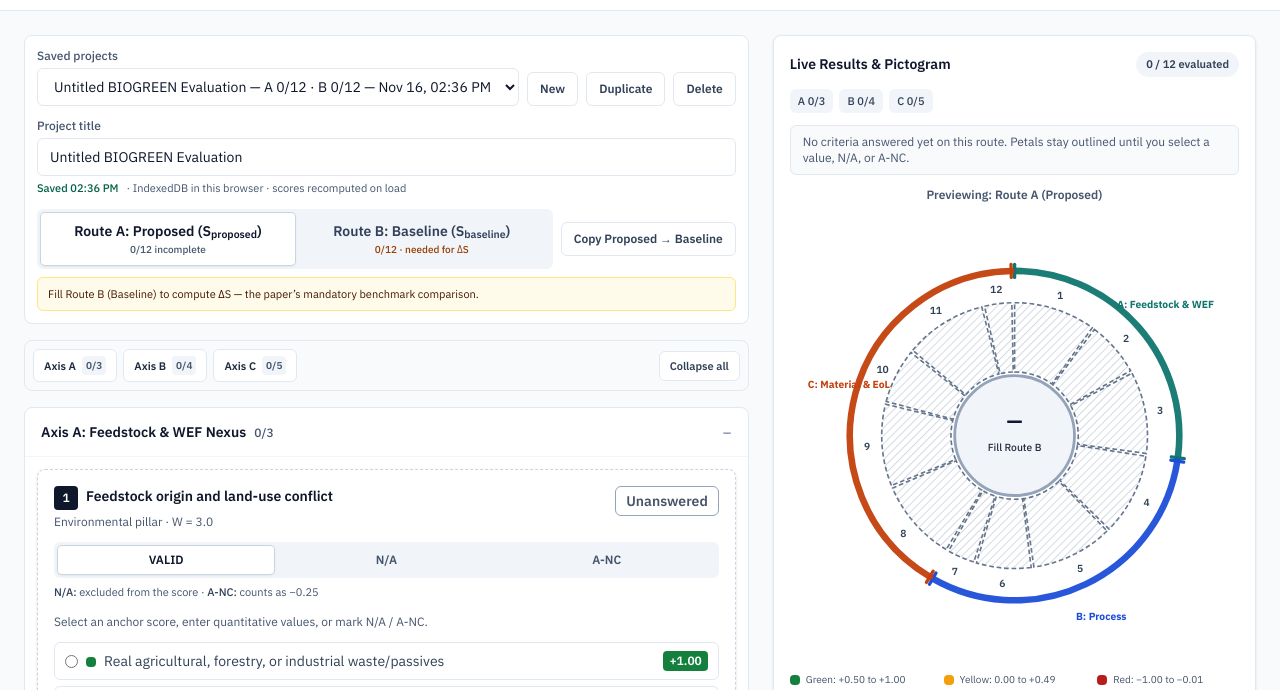
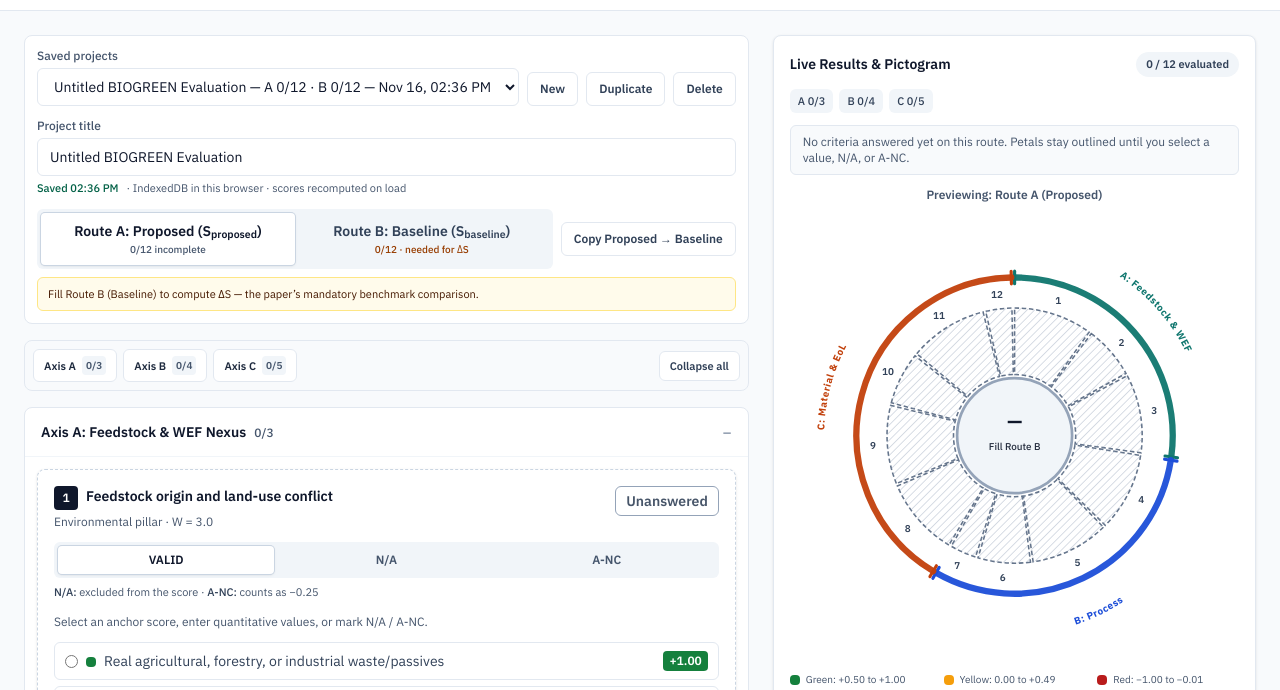
Before and after one commit to alexRicc2/biogreen, an Astro site: page / in a window 1280 px wide. Shown: the part 93-783 px from the top of the page. Built offline with nearby package versions, Linux system fonts and the light colour scheme; Astro itself is replaced by a stand-in of ours.

Commit message:
curved labels

```diff
--- a/src/components/BiogreenPictogram.tsx
+++ b/src/components/BiogreenPictogram.tsx
@@ -138,6 +138,7 @@ export default function BiogreenPictogram({
         viewBox={`0 0 ${VIEW} ${VIEW}`}
         role="img"
         aria-label="BIOGREEN 12-petal radar pictogram"
+        xmlnsXlink="http://www.w3.org/1999/xlink"
         className={`mx-auto h-auto w-full ${compact ? 'max-w-[300px]' : 'max-w-[520px]'}`}
       >
         <defs>
@@ -153,11 +154,21 @@ export default function BiogreenPictogram({
           <pattern id={dotsId} patternUnits="userSpaceOnUse" width="6" height="6">
             <circle cx="1.5" cy="1.5" r="1" fill="#94A3B8" />
           </pattern>
+          {axes.map((a) => (
+            <path
+              key={`axis-label-path-${a.axis}`}
+              id={`axis-label-${uid}-${a.axis}`}
+              d={a.labelPath}
+              fill="none"
+            />
+          ))}
         </defs>
 
         <rect width={VIEW} height={VIEW} fill="#FFFFFF" />
 
-        {axes.map((a) => (
+        {axes.map((a) => {
+          const pathId = `axis-label-${uid}-${a.axis}`;
+          return (
             <g key={a.axis}>
               <path
                 d={arcPath(CX, CY, AXIS_R, a.start, a.end)}
@@ -180,17 +191,19 @@ export default function BiogreenPictogram({
                 strokeLinecap="round"
               />
               <text
-              x={a.labelPos.x}
-              y={a.labelPos.y}
+                fill={a.color}
+                fontSize={11}
+                fontWeight={700}
+                letterSpacing={0.6}
                 textAnchor="middle"
-              dominantBaseline="central"
-              fill={a.color}
-              style={{ fontSize: '11px', fontWeight: 700 }}
               >
+                <textPath href={`#${pathId}`} xlinkHref={`#${pathId}`} startOffset="50%">
                   {a.label}
+                </textPath>
               </text>
             </g>
-        ))}
+          );
+        })}
 
         {sectors.map((s) => (
           <g key={s.id}>
--- a/src/utils/pictogramSvg.ts
+++ b/src/utils/pictogramSvg.ts
@@ -10,14 +10,15 @@ import {
 } from './calculator';
 import { contrastTextForScore, scoreToColor } from './colors';
 
-export const CX = 240;
-export const CY = 240;
+export const CX = 250;
+export const CY = 250;
 export const OUTER = 142;
 export const INNER = 68;
 export const LABEL_R = 158;
 export const AXIS_R = 176;
-export const AXIS_LABEL_R = 214;
-export const VIEW = 480;
+/** Radius for curved axis titles — clearly outside the colored axis arc. */
+export const AXIS_LABEL_R = 212;
+export const VIEW = 500;
 
 /** Distinct axis accent colors (not score traffic-lights). */
 export const AXIS_COLORS = {
@@ -85,6 +86,26 @@ export function layoutAngles() {
   return { starts, ends, mids, nominal, total };
 }
 
+/**
+ * Arc path for an axis title. Bottom-half labels use a counter-clockwise path
+ * so textPath stays page-upright; top/left use clockwise.
+ */
+export function axisLabelPathD(
+  start: number,
+  end: number,
+  flip: boolean,
+  r: number = AXIS_LABEL_R,
+): string {
+  const mid = (start + end) / 2;
+  const half = Math.min(((end - start) / 2) * 0.9, 60);
+  const a0 = mid - half;
+  const a1 = mid + half;
+  if (!flip) return arcPath(CX, CY, r, a0, a1);
+  const s = polar(CX, CY, r, a1);
+  const e = polar(CX, CY, r, a0);
+  return `M ${s.x.toFixed(2)} ${s.y.toFixed(2)} A ${r} ${r} 0 0 0 ${e.x.toFixed(2)} ${e.y.toFixed(2)}`;
+}
+
 export function axisGroups() {
   const { starts, ends } = layoutAngles();
   const groups = [
@@ -111,19 +132,16 @@ export function axisGroups() {
     const start = starts[g.ids[0]];
     const end = ends[g.ids[g.ids.length - 1]];
     const mid = (start + end) / 2;
-    const raw = polar(CX, CY, AXIS_LABEL_R, mid);
-    // Approximate half-width so upright labels never clip the viewBox.
-    const halfW = Math.max(28, g.label.length * 3.35);
-    const pad = 6;
-    const x = Math.min(VIEW - halfW - pad, Math.max(halfW + pad, raw.x));
-    const y = Math.min(VIEW - 12, Math.max(12, raw.y));
+    const flip = polar(CX, CY, AXIS_LABEL_R, mid).y > CY + 4;
+    const labelR = flip ? AXIS_LABEL_R + 9 : AXIS_LABEL_R;
     return {
       ...g,
       start,
       end,
       mid,
-      labelPos: { x, y },
-      textAnchor: 'middle' as const,
+      flip,
+      labelR,
+      labelPath: axisLabelPathD(start, end, flip, labelR),
     };
   });
 }
@@ -189,15 +207,18 @@ export function buildPublicationSvg(options: PublicationSvgOptions): string {
   }
 
   let axisMarkup = '';
+  let axisDefs = '';
   for (const a of axes) {
     const tickS0 = polar(CX, CY, AXIS_R - 5, a.start);
     const tickS1 = polar(CX, CY, AXIS_R + 5, a.start);
     const tickE0 = polar(CX, CY, AXIS_R - 5, a.end);
     const tickE1 = polar(CX, CY, AXIS_R + 5, a.end);
+    const pathId = `axis-label-${a.axis}`;
+    axisDefs += `<path id="${pathId}" d="${a.labelPath}" fill="none"/>`;
     axisMarkup += `<path d="${arcPath(CX, CY, AXIS_R, a.start, a.end)}" fill="none" stroke="${a.color}" stroke-width="7" stroke-linecap="round" opacity="0.95"/>`;
     axisMarkup += `<path d="M ${tickS0.x} ${tickS0.y} L ${tickS1.x} ${tickS1.y}" stroke="${a.color}" stroke-width="3.5" stroke-linecap="round"/>`;
     axisMarkup += `<path d="M ${tickE0.x} ${tickE0.y} L ${tickE1.x} ${tickE1.y}" stroke="${a.color}" stroke-width="3.5" stroke-linecap="round"/>`;
-    axisMarkup += `<text x="${a.labelPos.x.toFixed(2)}" y="${a.labelPos.y.toFixed(2)}" text-anchor="middle" dominant-baseline="central" fill="${a.color}" font-size="11" font-weight="700" font-family="IBM Plex Sans, Segoe UI, sans-serif">${escapeXml(a.label)}</text>`;
+    axisMarkup += `<text fill="${a.color}" font-size="11" font-weight="700" letter-spacing="0.6" text-anchor="middle" font-family="IBM Plex Sans, Segoe UI, sans-serif"><textPath href="#${pathId}" xlink:href="#${pathId}" startOffset="50%">${escapeXml(a.label)}</textPath></text>`;
   }
 
   const legend = includeLegend
@@ -211,12 +232,13 @@ export function buildPublicationSvg(options: PublicationSvgOptions): string {
     : '';
 
   return `<?xml version="1.0" encoding="UTF-8"?>
-<svg xmlns="http://www.w3.org/2000/svg" width="${VIEW}" height="${height}" viewBox="0 0 ${VIEW} ${height}">
+<svg xmlns="http://www.w3.org/2000/svg" xmlns:xlink="http://www.w3.org/1999/xlink" width="${VIEW}" height="${height}" viewBox="0 0 ${VIEW} ${height}">
   <rect width="100%" height="100%" fill="#FFFFFF"/>
   <text x="${VIEW / 2}" y="16" text-anchor="middle" fill="#0F172A" font-size="13" font-weight="700" font-family="IBM Plex Sans, Segoe UI, sans-serif">${escapeXml(routeTitle)}</text>
   <text x="${VIEW / 2}" y="30" text-anchor="middle" fill="#64748B" font-size="9" font-weight="500" font-family="IBM Plex Sans, Segoe UI, sans-serif">BIOGREEN rubric v${BIOGREEN_RUBRIC_VERSION} · ${new Date().toISOString().slice(0, 10)}</text>
   <g transform="translate(0 ${titleH})">
     <rect width="${VIEW}" height="${VIEW}" fill="#FFFFFF"/>
+    <defs>${axisDefs}</defs>
     ${axisMarkup}
     ${sectors}
     <circle cx="${CX}" cy="${CY}" r="${INNER - 4}" fill="${hubColor}"/>
```
Lines whose indentation alone changed are shown as unchanged.
